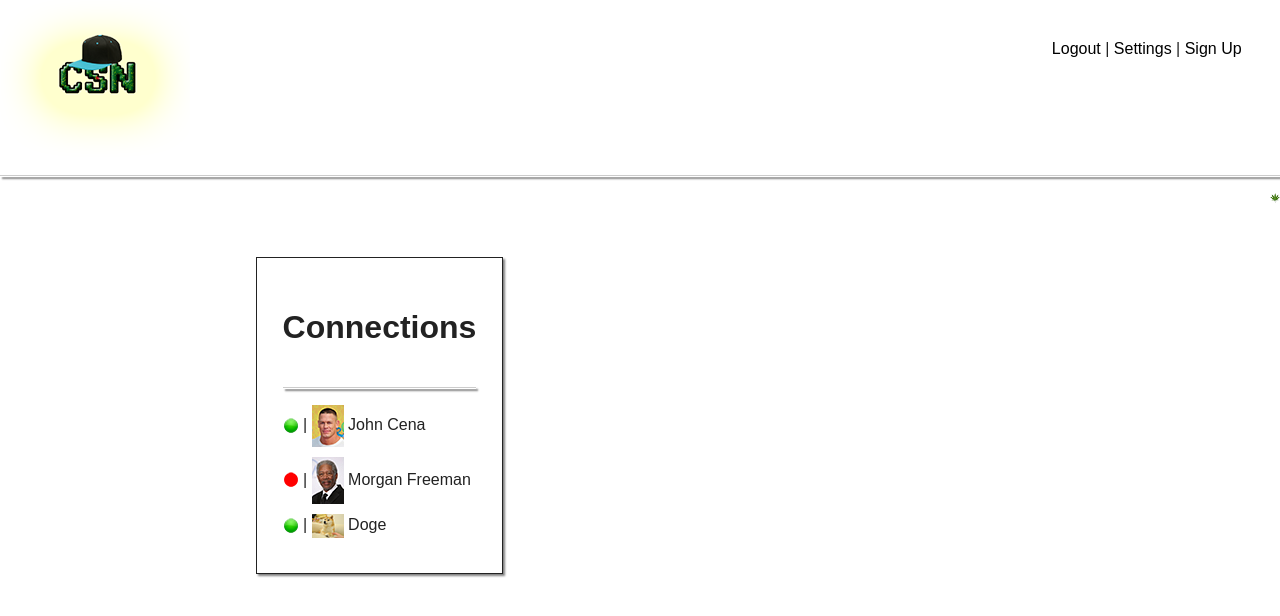
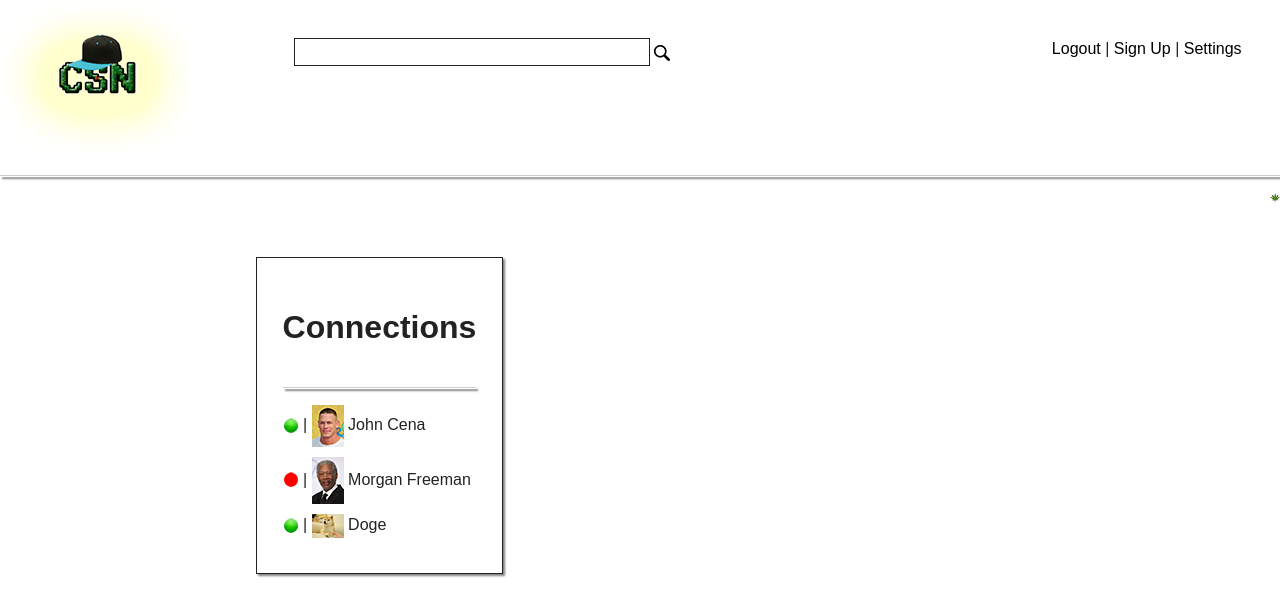
Before and after one commit to Ttoonnyy/CollaborativeSwagNetwork, a website: page src/index.html in a window 1280 px wide. Drawn offline with nearby package versions, Linux system fonts and the light colour scheme; files that its build step writes are made by us from their sources.

Commit message:
Search Bar

```diff
--- a/src/css/main.css
+++ b/src/css/main.css
@@ -134,6 +134,18 @@ h1 {
 .connection {
     margin-top: 5%;
     margin-bottom: 5%;
+}
+
+.searchbar {
+    padding: 3%;
+    width: 30%;
+    margin-left: 20%;
+}
+
+#searchbox {
+    width: 90%;
+    border: thin solid;
+    padding: 1%;
 }
 /* ==========================================================================
    Helper classes
--- a/src/index.html
+++ b/src/index.html
@@ -28,8 +28,12 @@
             </div>
             <div class="controls">
                 <a href="" onclick="alert('This does nothing.')">Logout</a> |
-                <a href="" onclick="alert('This also does nothing.')">Settings</a> |
-                <a href="" onclick="alert('You guessed it, this does nothing.')">Sign Up</a>
+                <a href="" onclick="alert('You guessed it, this does nothing.')">Sign Up</a> |
+                <a href="" onclick="alert('This also does nothing.')">Settings</a>
+            </div>
+            <div class="searchbar">
+                <input alt="searchbar" type="search" id="searchbox" onclick="document.getElementById('searchbox').value = ''">
+                <img src="img/searchLogo.png" alt="search">
             </div>
         </header>
         <hr>
```
Also changed, not shown: src/img/searchLogo.png (added).
